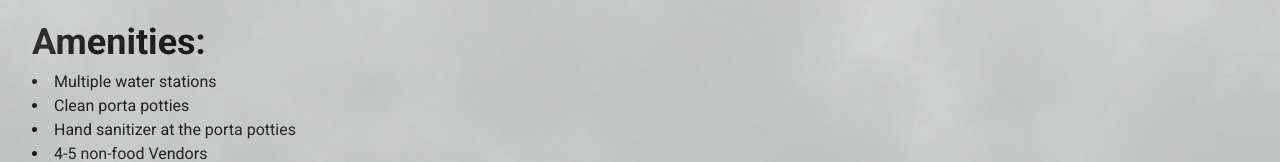
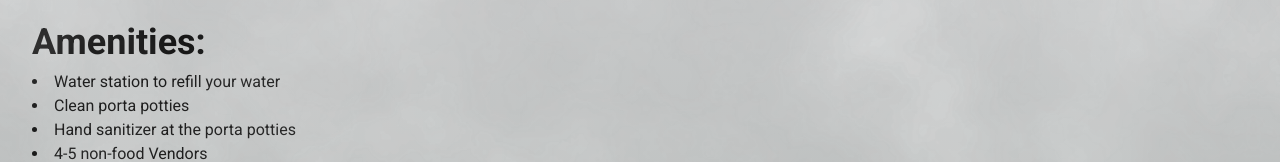
Before and after one commit to crosettiremi/beyondthepines, a Vue app: page /info in a window 1280 px wide. Shown: the part 338-500 px from the top of the page. Built offline with nearby package versions, Linux system fonts and the light colour scheme.

Commit message:
spelling

```diff
--- a/src/components/FAQ.vue
+++ b/src/components/FAQ.vue
@@ -13,7 +13,7 @@
       Amenities:
     </h2>
     <ul class="mb-8 list-inside list-disc">
-      <li>Multiple water stations</li>
+      <li>Water station to refill your water</li>
       <li>Clean porta potties</li>
       <li>Hand sanitizer at the porta potties</li>
       <li>4-5 non-food Vendors</li>
@@ -40,7 +40,7 @@
       Weather
     </h2>
     <div class="mb-8">
-      As this event will be held in the summer, it is very likely to be hot. Water will be available on site, but please come prepared for the heat. Be sure to rest when you need it in our relaxation area and not overdo it. We also encourage you to bring sunscreen/sun hat and bug spray. At the end of the day we want everyone to have a great, but safe time!
+      As this event will be held in the summer, it is very likely to be hot. Water will be available on sight, but please come prepared for the heat. Be sure to rest when you need it in our relaxation area and not overdo it. We also encourage you to bring sunscreen/sun hat and bug spray. At the end of the day we want everyone to have a great, but safe time!
     </div>
 
     <div class="flex w-full flex-col items-center justify-center text-center">
```
